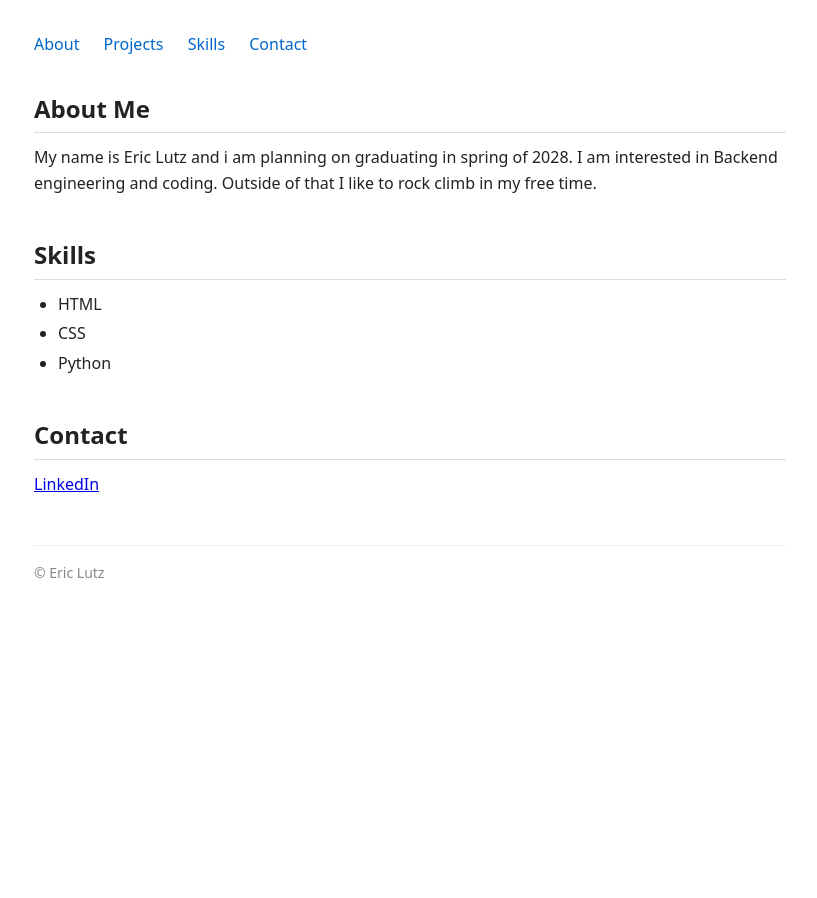
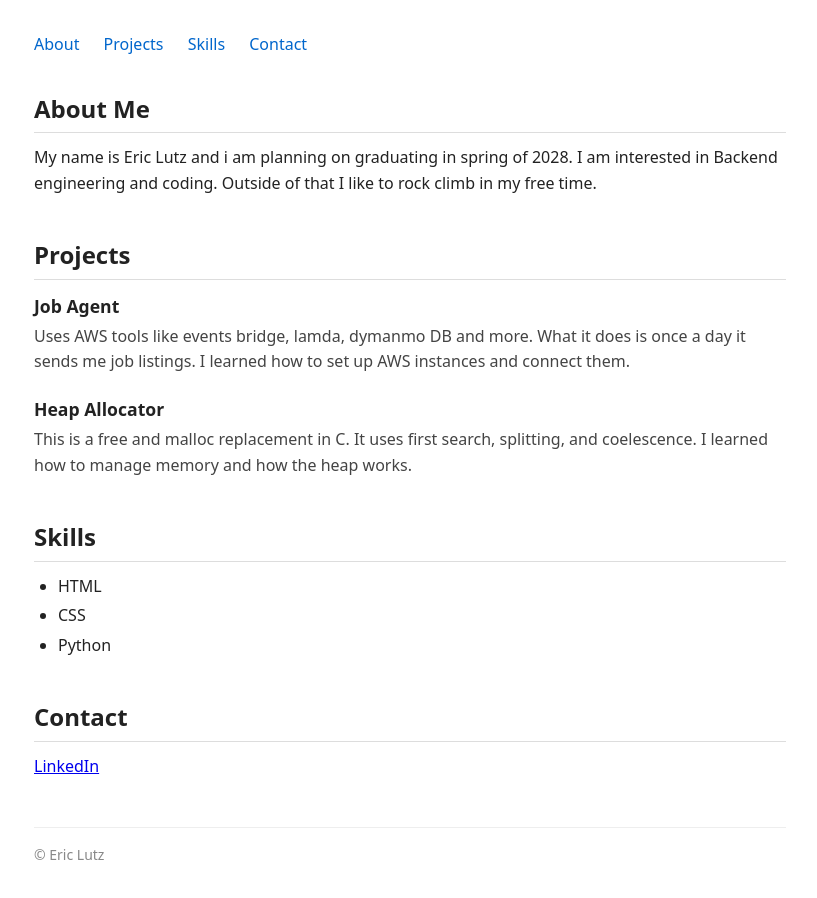
Before and after one commit to elcode44/live-portfolio, a plain HTML site: page index.html in a window 1280 px wide. Shown: the whole page, without its empty margins (230-1047 px from the left). Before the commit the page ends 800 px from the top, so only its background shows below. Drawn offline with Linux system fonts and the light colour scheme.

Commit message:
Restore projects section

```diff
--- a/index.html
+++ b/index.html
@@ -28,6 +28,22 @@
        </div>
     </section>
 
+    <section id="projects">
+      <h2>Projects</h2>
+
+      <div class="project">
+        <h3>Job Agent</h3>
+        <p>Uses AWS tools like events bridge, lamda, dymanmo DB and more. What it does is once a day it sends me job listings. I learned how to set up AWS instances and connect them.</p>
+      </div>
+
+      <div class="project">
+        <h3>Heap Allocator</h3>
+        <p>This is a free and malloc replacement in C. It uses first search, splitting, and coelescence. I learned how to manage memory and how the heap works.</p>
+      </div>
+
+
+    </section>
+
     <section id="skills">
       <h2>Skills</h2>
       <ul>
```
